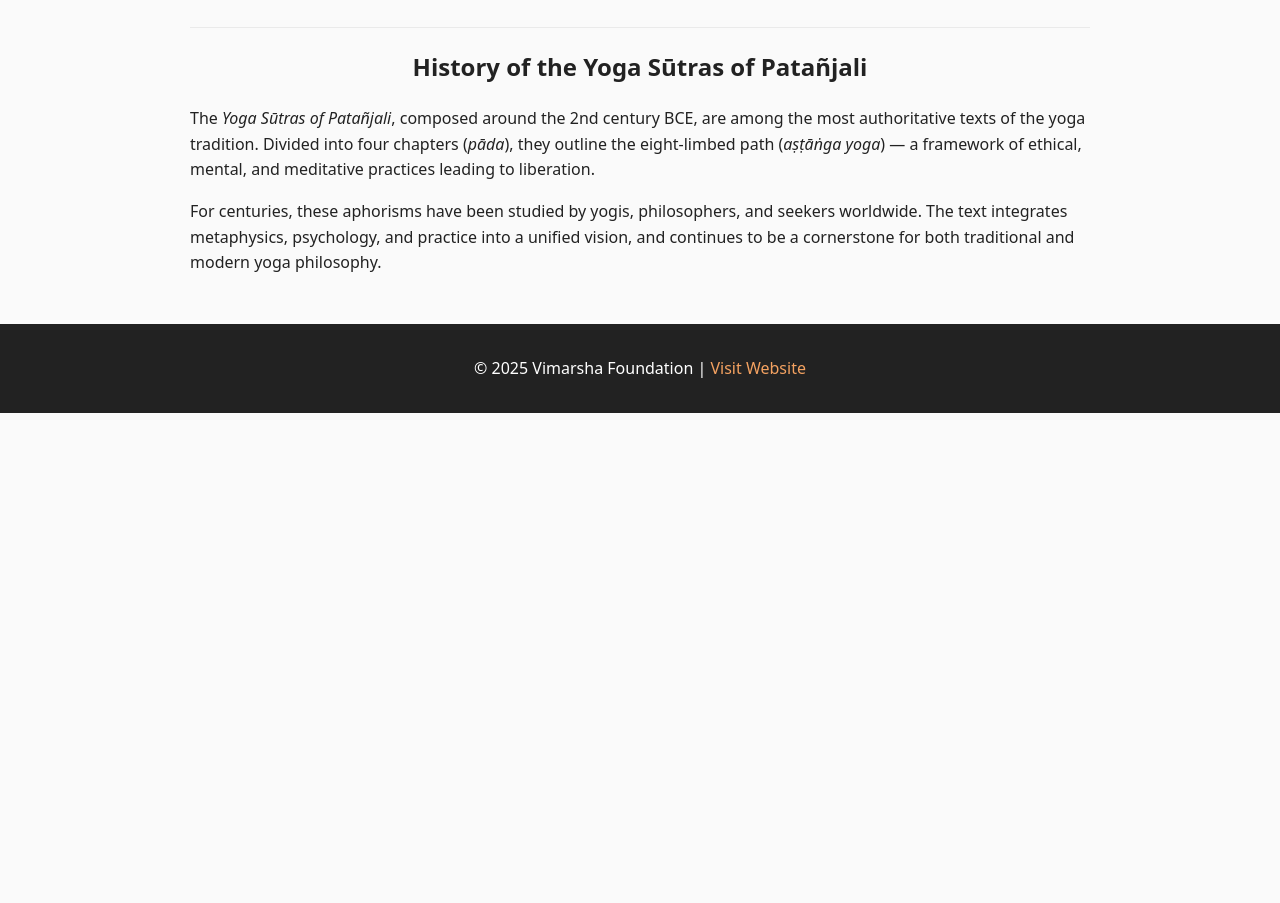
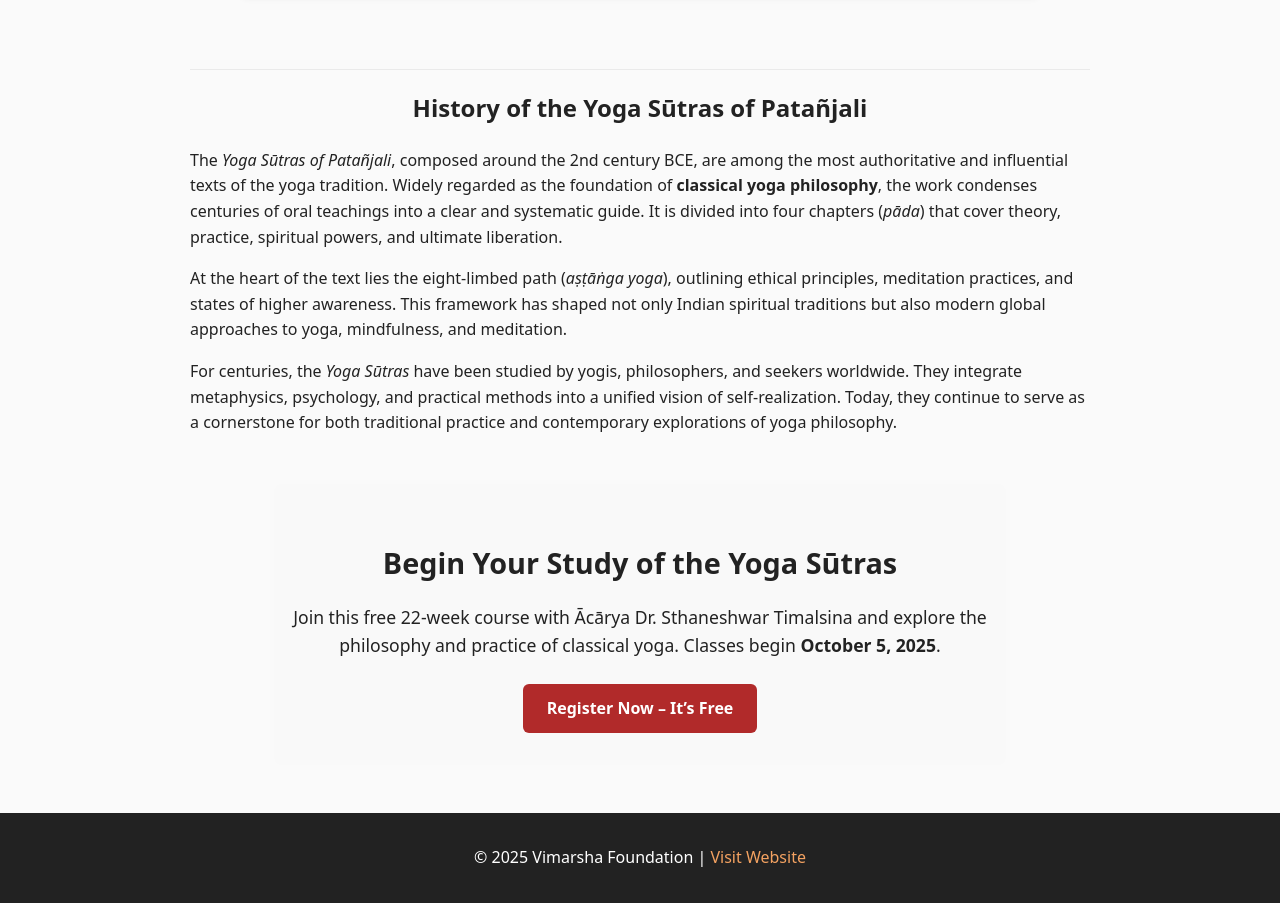
Before and after one commit to Russlascala/yogasutra-course, a plain HTML site: page index.html in a window 1280 px wide. Shown: the part 3722-4625 px from the top of the page. Before the commit the page ends 4135 px from the top, so only its background shows below. Drawn offline with Linux system fonts and the light colour scheme.

Commit message:
slight page modifications

```diff
--- a/index.html
+++ b/index.html
@@ -288,6 +288,7 @@
             both through traditional gurukula training and modern institutional teaching. In 2019, he founded
             the Vimarsha Foundation as a global platform for courses on classical texts and living traditions.
         </p>
+        <a href="https://www.vimarshafoundation.org/about-us#comp-kv49kp5c" target="_blank" class="cta-button">Learn more</a>
     </section>
 
 
@@ -334,19 +335,37 @@
   </dl>
 </section>
 
-
 <section id="history">
   <h2>History of the Yoga Sūtras of Patañjali</h2>
   <p>
     The <em>Yoga Sūtras of Patañjali</em>, composed around the 2nd century BCE, are among the most authoritative
-    texts of the yoga tradition. Divided into four chapters (<em>pāda</em>), they outline the eight-limbed path
-    (<em>aṣṭāṅga yoga</em>) — a framework of ethical, mental, and meditative practices leading to liberation.
+    and influential texts of the yoga tradition. Widely regarded as the foundation of <strong>classical yoga philosophy</strong>,
+    the work condenses centuries of oral teachings into a clear and systematic guide.
+    It is divided into four chapters (<em>pāda</em>) that cover theory, practice, spiritual powers, and ultimate liberation.
   </p>
   <p>
-    For centuries, these aphorisms have been studied by yogis, philosophers, and seekers worldwide. The text
-    integrates metaphysics, psychology, and practice into a unified vision, and continues to be a cornerstone
-    for both traditional and modern yoga philosophy.
+    At the heart of the text lies the eight-limbed path (<em>aṣṭāṅga yoga</em>), outlining ethical principles, meditation practices,
+    and states of higher awareness. This framework has shaped not only Indian spiritual traditions but also modern global
+    approaches to yoga, mindfulness, and meditation.
   </p>
+  <p>
+    For centuries, the <em>Yoga Sūtras</em> have been studied by yogis, philosophers, and seekers worldwide.
+    They integrate metaphysics, psychology, and practical methods into a unified vision of self-realization.
+    Today, they continue to serve as a cornerstone for both traditional practice and contemporary explorations of yoga philosophy.
+  </p>
+</section>
+<section id="final-cta" class="final-cta">
+  <h2>Begin Your Study of the Yoga Sūtras</h2>
+  <p>
+    Join this free 22-week course with Ācārya Dr. Sthaneshwar Timalsina and explore the
+    philosophy and practice of classical yoga. Classes begin <strong>October 5, 2025</strong>.
+  </p>
+  <a href="https://www.vimarshafoundation.org/event-details/yogasutra-of-patanjali-2025-10-05-11-00"
+     target="_blank"
+     rel="noopener"
+     class="cta-button">
+    Register Now – It’s Free
+  </a>
 </section>
 
 
--- a/styles.css
+++ b/styles.css
@@ -207,6 +207,41 @@ h1, h2 {
   line-height: 1.6;
   color: #555;
 }
+.final-cta {
+  text-align: center;
+  margin: 3rem auto;
+  padding: 2rem 1rem;
+  background: #f9f9f9; /* optional: subtle background highlight */
+  border-radius: 8px;   /* optional: soften corners */
+  max-width: 700px;     /* keeps it from stretching too wide */
+}
+
+.final-cta h2 {
+  font-size: 1.8rem;
+  margin-bottom: 1rem;
+}
+
+.final-cta p {
+  font-size: 1.1rem;
+  margin-bottom: 1.5rem;
+  line-height: 1.6;
+}
+
+.final-cta .cta-button {
+  display: inline-block;
+  padding: 0.75rem 1.5rem;
+  font-size: 1rem;
+  font-weight: bold;
+  color: #fff;
+  background-color: #b12a2a; /* deep red to match lotus theme */
+  text-decoration: none;
+  border-radius: 6px;
+  transition: background 0.3s ease;
+}
+
+.final-cta .cta-button:hover {
+  background-color: #8e2020;
+}
 
 
 footer {
```
